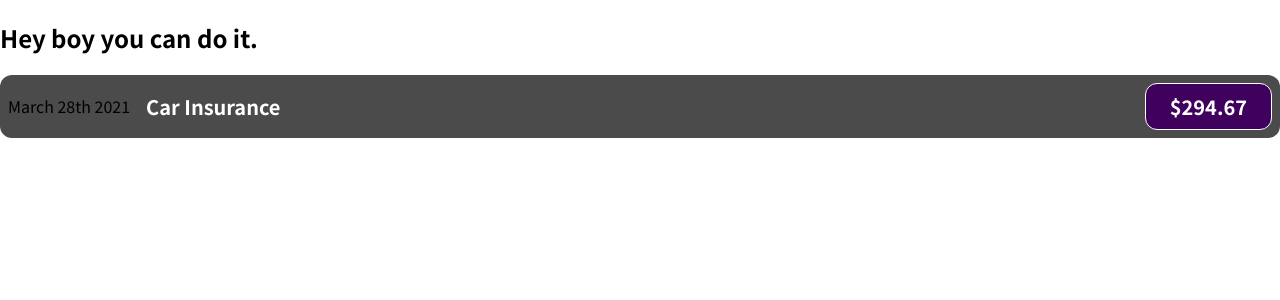
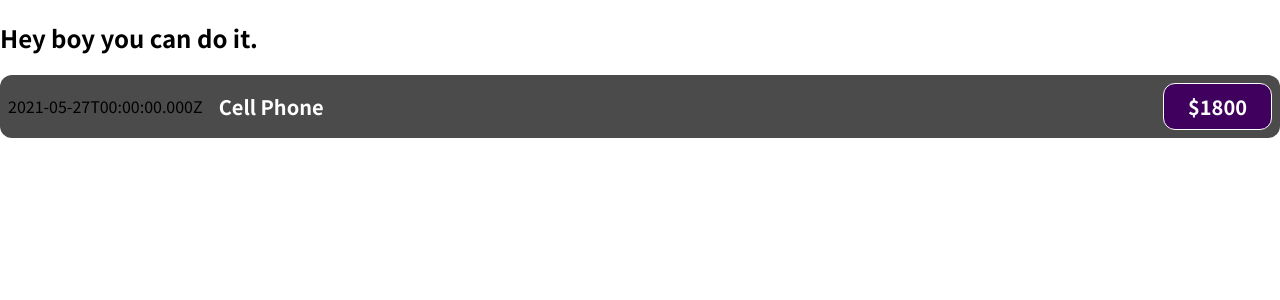
Before and after one commit to himanshuraj524/Learn-React, a JavaScript app: page / in a window 1280 px wide. Shown: the top 300 px of the page. Built offline with nearby package versions, Linux system fonts and the light colour scheme.

Commit message:
outputting dynamic data & working with expression in jsx

```diff
--- a/src/components/ExpenseItem.js
+++ b/src/components/ExpenseItem.js
@@ -3,13 +3,18 @@ import './ExpenseItem.css';
 
 // This is our first custom component.
 function ExpenseItem() {
+    // here we will pass the values from a variable into the below jsx code.
+    const name = 'Cell Phone';
+    const date = new Date(2021, 4, 27);
+    const price = '1800';
+    // for passig the variable values into the jsx we use {} inside this we can pass the variable values.
     return(
         // In react function based components we cannot have multiple root elements, so for that we will create one element and inside that element we store all the other element.
         <div className="expense-item">
-            <div>March 28th 2021</div>
+            <div>{date.toISOString()}</div>
             <div className="expense-item__description">
-                <h2>Car Insurance</h2>
-                <div className="expense-item__price">$294.67</div>
+                <h2>{name}</h2>
+                <div className="expense-item__price">${price}</div>
             </div>
         </div>
     )
```
Also changed, not shown: 1 other file (tests, documents, lock files or other folders).
